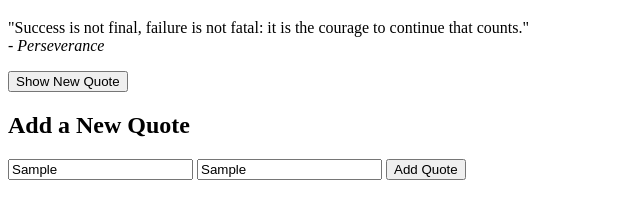
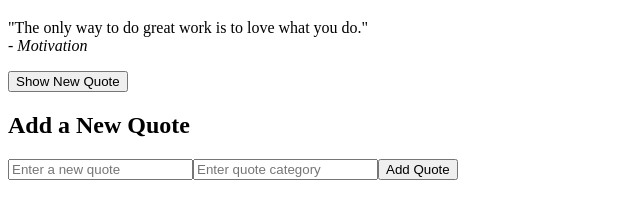
Before and after one commit to Charlestrawberry/alx_fe_javascript, a plain HTML site: page index.html in a window 1280 px wide. Both pictures are taken after typing "Sample", "Sample" into the empty fields and a click on the button "Add Quote". Shown: the part 61-280 px from the top of the page, without its empty margins (0-640 px from the left). Drawn offline with Linux system fonts and the light colour scheme.

Commit message:
fixing errors

```diff
--- a/index.html
+++ b/index.html
@@ -11,11 +11,11 @@
     <button id="newQuote">Show New Quote</button>
 
     <h2>Add a New Quote</h2>
-    <div>
+    <!-- <div>
       <input id="newQuoteText" type="text" placeholder="Enter a new quote" />
       <input id="newQuoteCategory" type="text" placeholder="Enter quote category" />
       <button onclick="addQuote()">Add Quote</button>
-    </div>
+    </div> -->
     <script src="script.js"></script>
   </body>
 </html>
--- a/script.js
+++ b/script.js
@@ -1,45 +1,67 @@
 const quotes = [
-  {
-    text: "The only way to do great work is to love what you do.",
-    category: "Motivation",
-  },
-  {
-    text: "In the middle of every difficulty lies opportunity.",
-    category: "Inspiration",
-  },
-  {
-    text: "Success is not final, failure is not fatal: it is the courage to continue that counts.",
-    category: "Perseverance",
-  },
+  { text: "The only way to do great work is to love what you do.", category: "Motivation" },
+  { text: "In the middle of every difficulty lies opportunity.", category: "Inspiration" },
+  { text: "Success is not final, failure is not fatal: it is the courage to continue that counts.", category: "Perseverance" }
 ];
 
 function showRandomQuote() {
-  const ramdomIndex = Math.floor(Math.random() * quotes.length);
+  if (quotes.length === 0) {
+    console.error("No quotes available.");
+    return;
+  }
+  const randomIndex = Math.floor(Math.random() * quotes.length);
   const quoteDisplay = document.getElementById("quoteDisplay");
-
   if (quoteDisplay) {
-    quoteDisplay.innerHTML = `<p> "${quotes[ramdomIndex].text}" <br> - <em>${quotes[ramdomIndex].category}</em> </p>`;
+    quoteDisplay.innerHTML = `<p> "${quotes[randomIndex].text}" <br> - <em>${quotes[randomIndex].category}</em> </p>`;
   }
 }
 
 document.addEventListener("DOMContentLoaded", () => {
   showRandomQuote();
+  createAddQuoteForm();
+
+  const showNewQuoteButton = document.getElementById("showNewQuote");
+  if (showNewQuoteButton) {
+    showNewQuoteButton.addEventListener("click", showRandomQuote);
+  }
 });
 
-function AddQuote() {
+function createAddQuoteForm() {
+  const formContainer = document.createElement("div");
+
+  const inputText = document.createElement("input");
+  inputText.id = "newQuoteText";
+  inputText.type = "text";
+  inputText.placeholder = "Enter a new quote";
+
+  const inputCategory = document.createElement("input");
+  inputCategory.id = "newQuoteCategory";
+  inputCategory.type = "text";
+  inputCategory.placeholder = "Enter quote category";
+
+  const addButton = document.createElement("button");
+  addButton.textContent = "Add Quote";
+  addButton.onclick = addQuote;
+
+  formContainer.appendChild(inputText);
+  formContainer.appendChild(inputCategory);
+  formContainer.appendChild(addButton);
+
+  document.body.appendChild(formContainer);
+}
+
+function addQuote() {
   const newQuoteText = document.getElementById("newQuoteText").value.trim();
-  const newQuoteCategory = document
-    .getElementById("newQuoteCategory")
-    .value.trim();
+  const newQuoteCategory = document.getElementById("newQuoteCategory").value.trim();
 
   if (newQuoteText && newQuoteCategory) {
     quotes.push({ text: newQuoteText, category: newQuoteCategory });
 
     document.getElementById("newQuoteText").value = "";
     document.getElementById("newQuoteCategory").value = "";
-    alert("Quote added successfully");
+    alert("Quote added successfully!");
     showRandomQuote();
   } else {
-    alert("please enter both quote and category.");
+    alert("Please enter both a quote and a category.");
   }
 }
```
